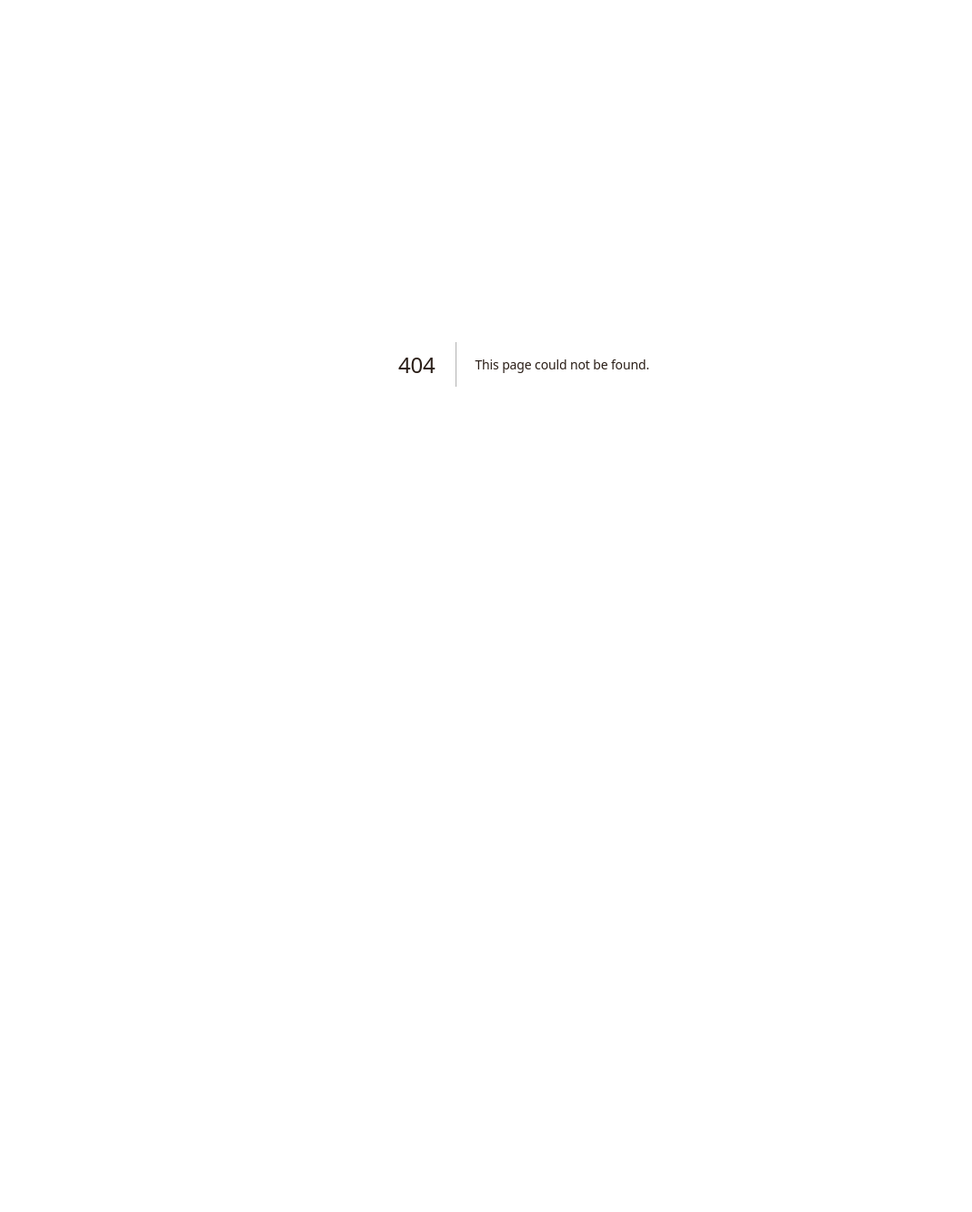
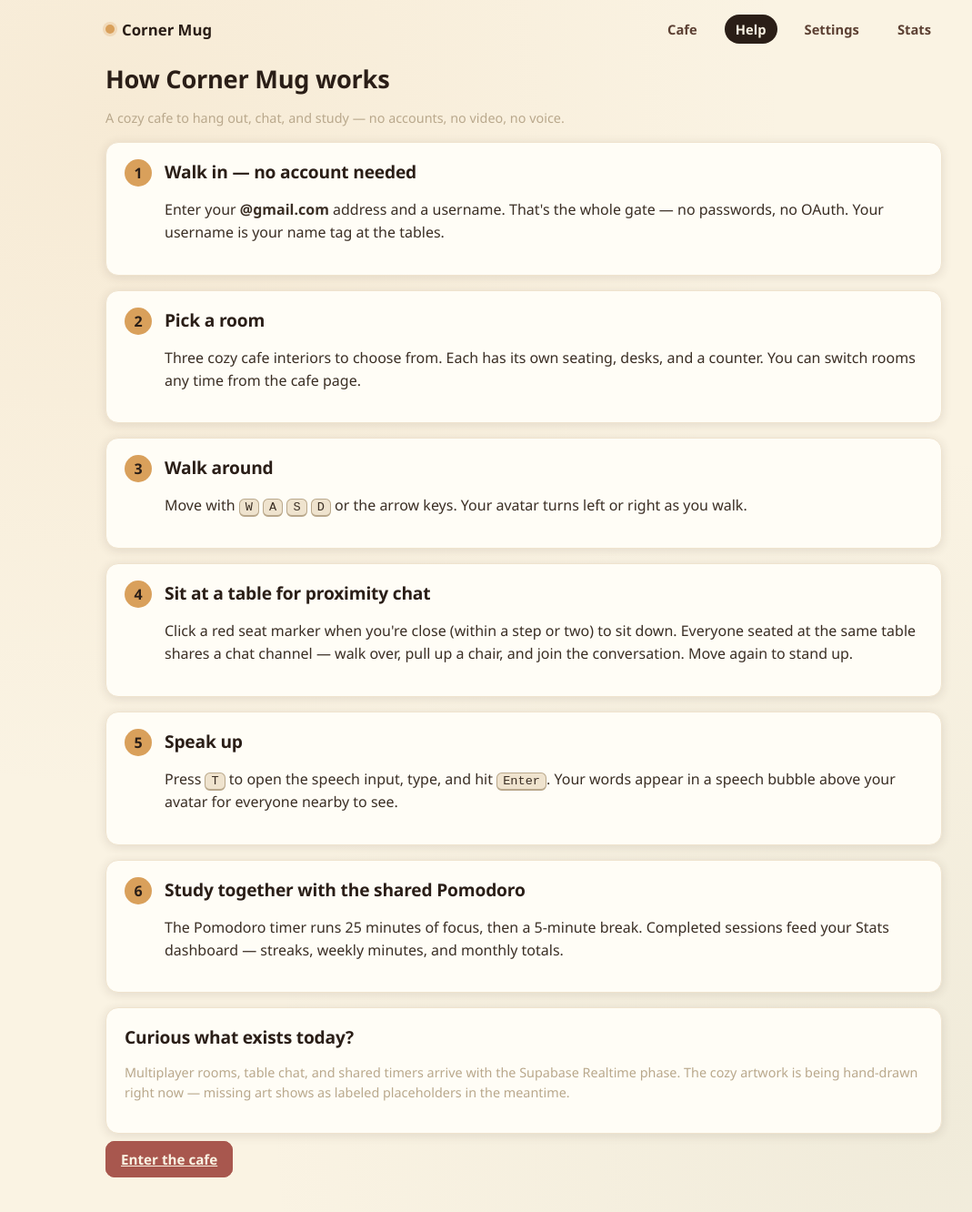
Before and after one commit to ArthurJosephLawson/CornerMug, a Next.js app: page /help in a window 1280 px wide. Before the commit this address had no page. Shown: the top 1332 px of the page at 91% size, without its empty margins (64-1133 px from the left). Before the commit the page ends 800 px from the top, so only its background shows below. Built offline with nearby package versions, Linux system fonts and the light colour scheme.

Commit message:
feat: /help guide page

```diff
--- /dev/null
+++ b/src/app/help/page.tsx
@@ -0,0 +1,119 @@
+import Link from "next/link";
+import SiteNav from "@/components/SiteNav";
+
+/**
+ * Help / guide page: how Corner Mug works. Static content, no game assets —
+ * the creator draws all art; these steps use CSS shapes and text only.
+ */
+export default function HelpPage() {
+  return (
+    <>
+      <SiteNav />
+      <main className="page-enter">
+        <h1>How Corner Mug works</h1>
+        <p className="muted">
+          A cozy cafe to hang out, chat, and study — no accounts, no video, no voice.
+        </p>
+
+        <section className="card">
+          <div className="help-step">
+            <div className="num">1</div>
+            <div>
+              <h2>Walk in — no account needed</h2>
+              <p>
+                Enter your <strong>@gmail.com</strong> address and a username. That&apos;s the
+                whole gate — no passwords, no OAuth. Your username is your name tag at
+                the tables.
+              </p>
+            </div>
+          </div>
+        </section>
+
+        <section className="card">
+          <div className="help-step">
+            <div className="num">2</div>
+            <div>
+              <h2>Pick a room</h2>
+              <p>
+                Three cozy cafe interiors to choose from. Each has its own seating,
+                desks, and a counter. You can switch rooms any time from the cafe
+                page.
+              </p>
+            </div>
+          </div>
+        </section>
+
+        <section className="card">
+          <div className="help-step">
+            <div className="num">3</div>
+            <div>
+              <h2>Walk around</h2>
+              <p>
+                Move with <kbd>W</kbd> <kbd>A</kbd> <kbd>S</kbd> <kbd>D</kbd> or the
+                arrow keys. Your avatar turns left or right as you walk.
+              </p>
+            </div>
+          </div>
+        </section>
+
+        <section className="card">
+          <div className="help-step">
+            <div className="num">4</div>
+            <div>
+              <h2>Sit at a table for proximity chat</h2>
+              <p>
+                Click a red seat marker when you&apos;re close (within a step or two) to sit
+                down. Everyone seated at the same table shares a chat channel — walk
+                over, pull up a chair, and join the conversation. Move again to stand
+                up.
+              </p>
+            </div>
+          </div>
+        </section>
+
+        <section className="card">
+          <div className="help-step">
+            <div className="num">5</div>
+            <div>
+              <h2>Speak up</h2>
+              <p>
+                Press <kbd>T</kbd> to open the speech input, type, and hit{" "}
+                <kbd>Enter</kbd>. Your words appear in a speech bubble above your
+                avatar for everyone nearby to see.
+              </p>
+            </div>
+          </div>
+        </section>
+
+        <section className="card">
+          <div className="help-step">
+            <div className="num">6</div>
+            <div>
+              <h2>Study together with the shared Pomodoro</h2>
+              <p>
+                The Pomodoro timer runs 25 minutes of focus, then a 5-minute break.
+                Completed sessions feed your Stats dashboard — streaks, weekly
+                minutes, and monthly totals.
+              </p>
+            </div>
+          </div>
+        </section>
+
+        <section className="card">
+          <h2>Curious what exists today?</h2>
+          <p className="muted">
+            Multiplayer rooms, table chat, and shared timers arrive with the Supabase
+            Realtime phase. The cozy artwork is being hand-drawn right now — missing
+            art shows as labeled placeholders in the meantime.
+          </p>
+        </section>
+
+        <p>
+          <Link className="btn btn-accent" href="/cafe">
+            Enter the cafe
+          </Link>
+        </p>
+      </main>
+    </>
+  );
+}
```
